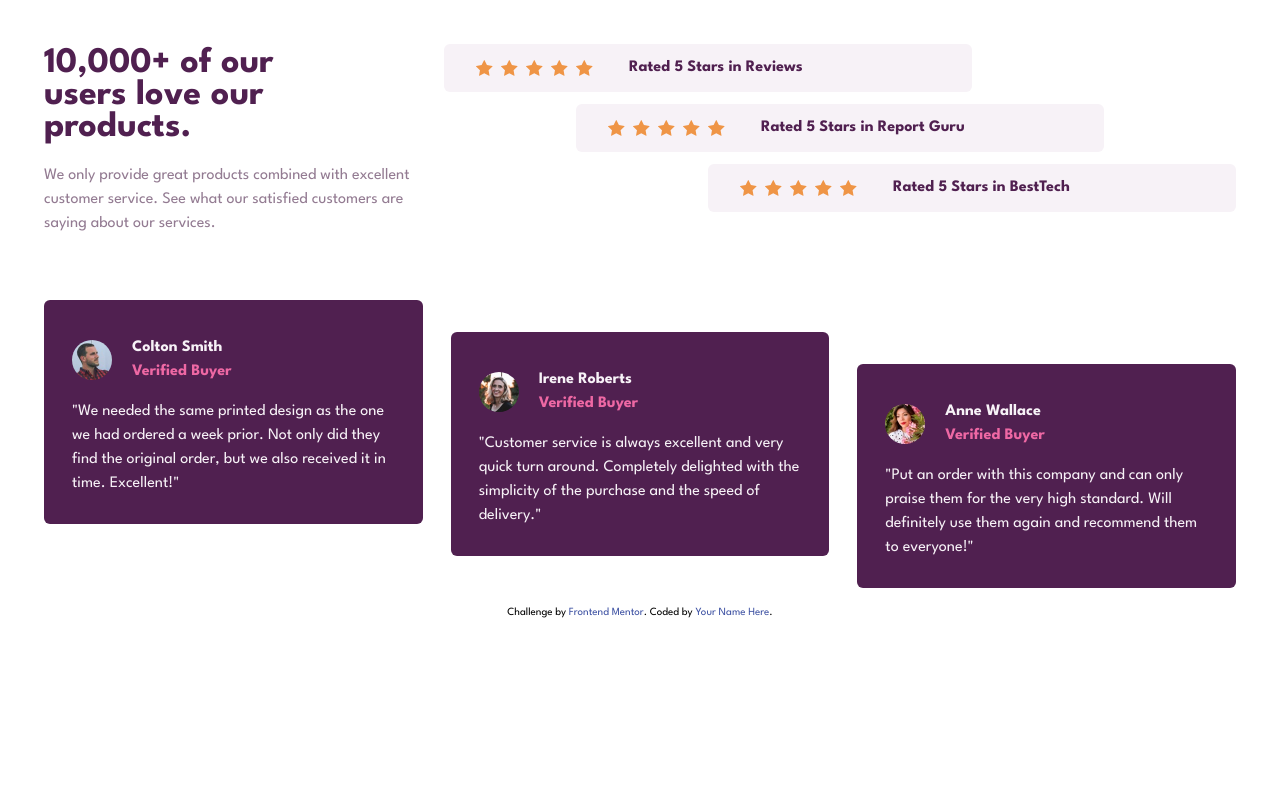
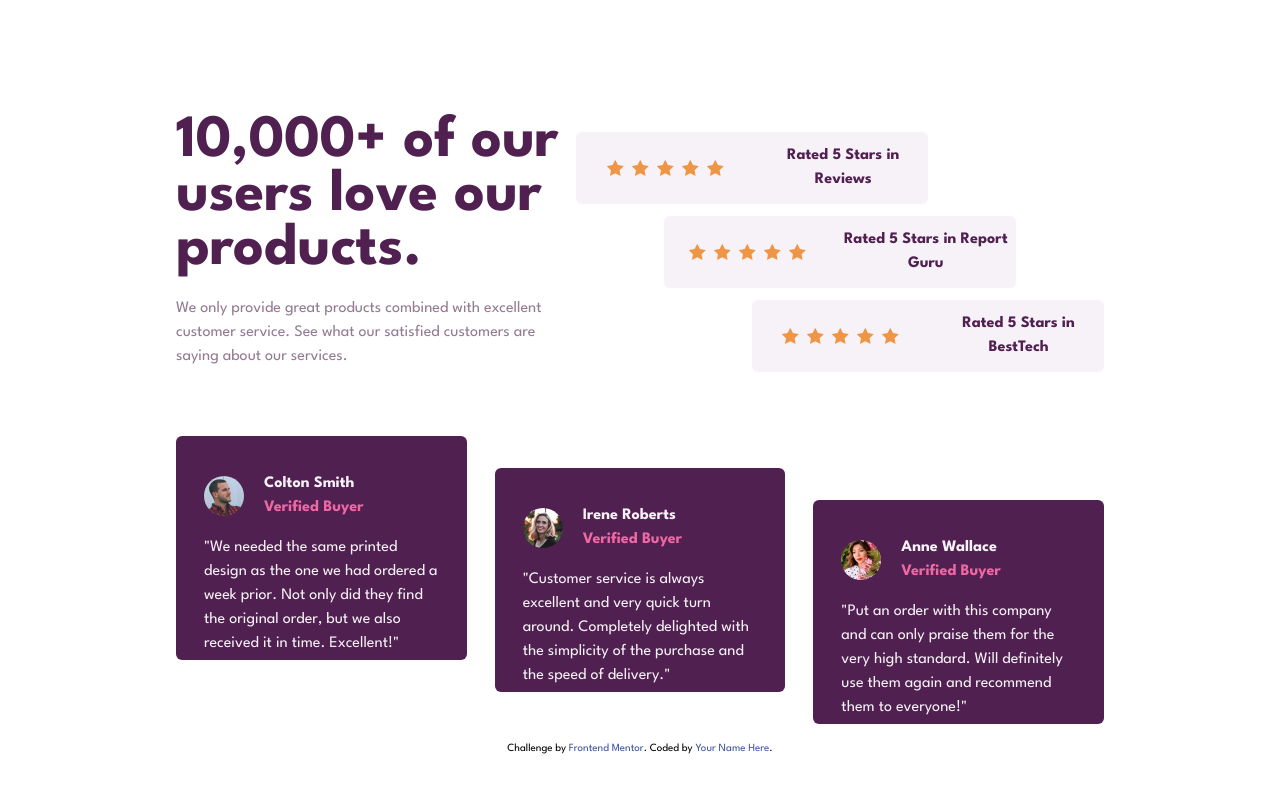
Before and after one commit to dairon-canel/social-proof-section, a website: page public/index.html in a window 1280 px wide. Drawn offline with Linux system fonts and the light colour scheme.

Commit message:
fix: fix title desktop

```diff
--- a/public/index.html
+++ b/public/index.html
@@ -17,13 +17,13 @@
     <title>Frontend Mentor | Social Proof Section</title>
   </head>
 
-  <body class="px-3 sm:px-11">
+  <body class="px-3 sm:mt-28 sm:px-44">
     <header
       class="flex flex-col items-center justify-start bg-White sm:mb-16 sm:flex-row sm:justify-between sm:gap-4"
     >
       <div class="sm:max-w-sm">
         <h1
-          class="title-text mt-12 text-center font-700 text-VeryDarkMagenta sm:max-w-xs sm:text-left sm:text-4xl sm:leading-8"
+          class="title-text sm:title-text-desktop mt-12 text-center font-700 text-VeryDarkMagenta sm:mt-0 sm:max-w-sm sm:text-left"
         >
           10,000+ of our users love our products.
         </h1>
--- a/src/input-style.css
+++ b/src/input-style.css
@@ -15,6 +15,13 @@ body {
   line-height: 1.4rem /* 36px */;
 }
 
+@media (min-width: 640px) {
+  .sm\:title-text-desktop {
+    font-size: 3.75rem /* 60px */;
+    line-height: 0.9;
+  }
+}
+
 .attribution {
   font-size: 11px;
   bottom: 0;
```
Also changed, not shown: public/output-style.css.
